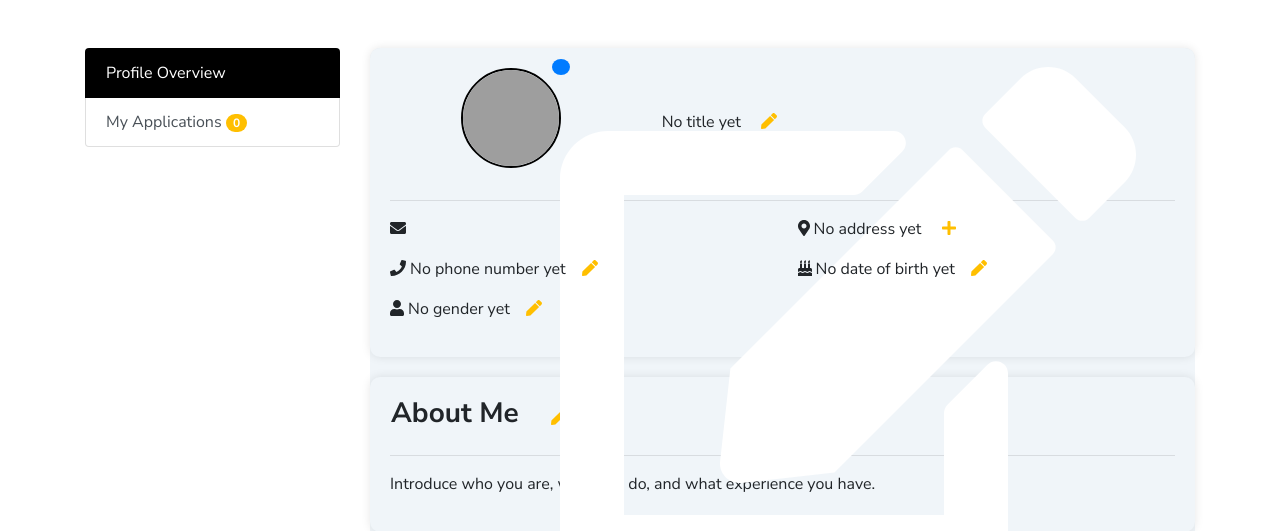
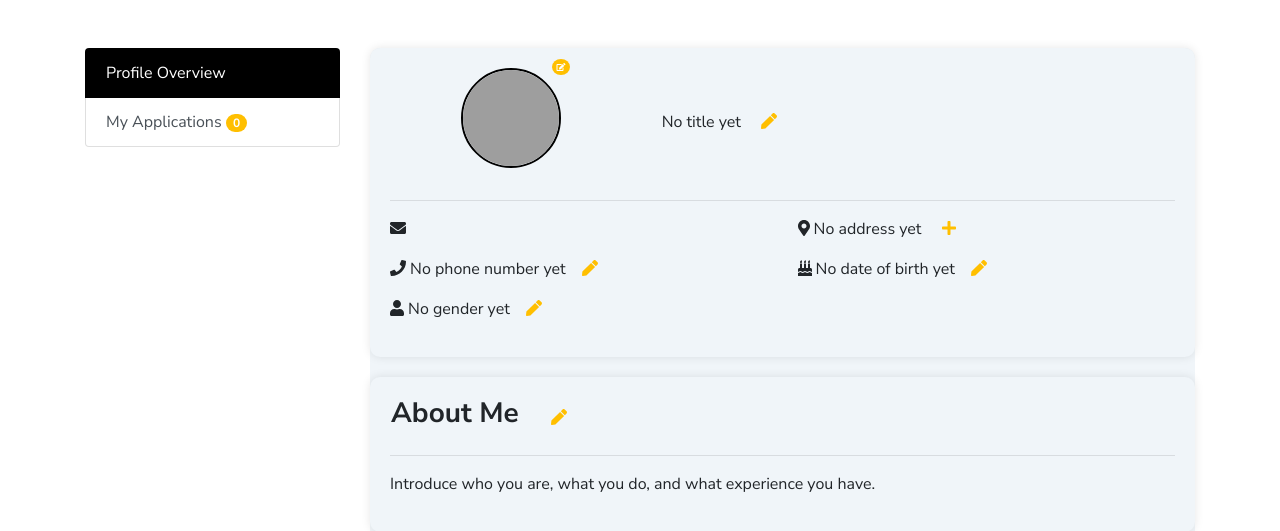
Before and after one commit to nhophucrious/web-programming-assignment, a PHP site: page /profile in a window 1280 px wide. Shown: the part 56-587 px from the top of the page. Run offline with PHP 8.4, Linux system fonts and the light colour scheme; data that the repository does not hold is empty; grey boxes are pictures that could not be loaded.

Commit message:
style: change avatar button icon

```diff
--- a/views/profile.php
+++ b/views/profile.php
@@ -93,7 +93,7 @@ $applications = array();
                                         style="transform: translate(-50%, -50%);" data-toggle="modal"
                                         data-target="#avatarModal">
                                         <i class="fas fa-edit"
-                                            style="color: #fff; background-color: #007bff; border-radius: 50%; padding: 8px;"></i>
+                                            style="color: #fff; background-color: #ffbf00; border-radius: 50%; padding: 4px;"></i>
                                     </a>
                                 </div>
                             </div>
```
